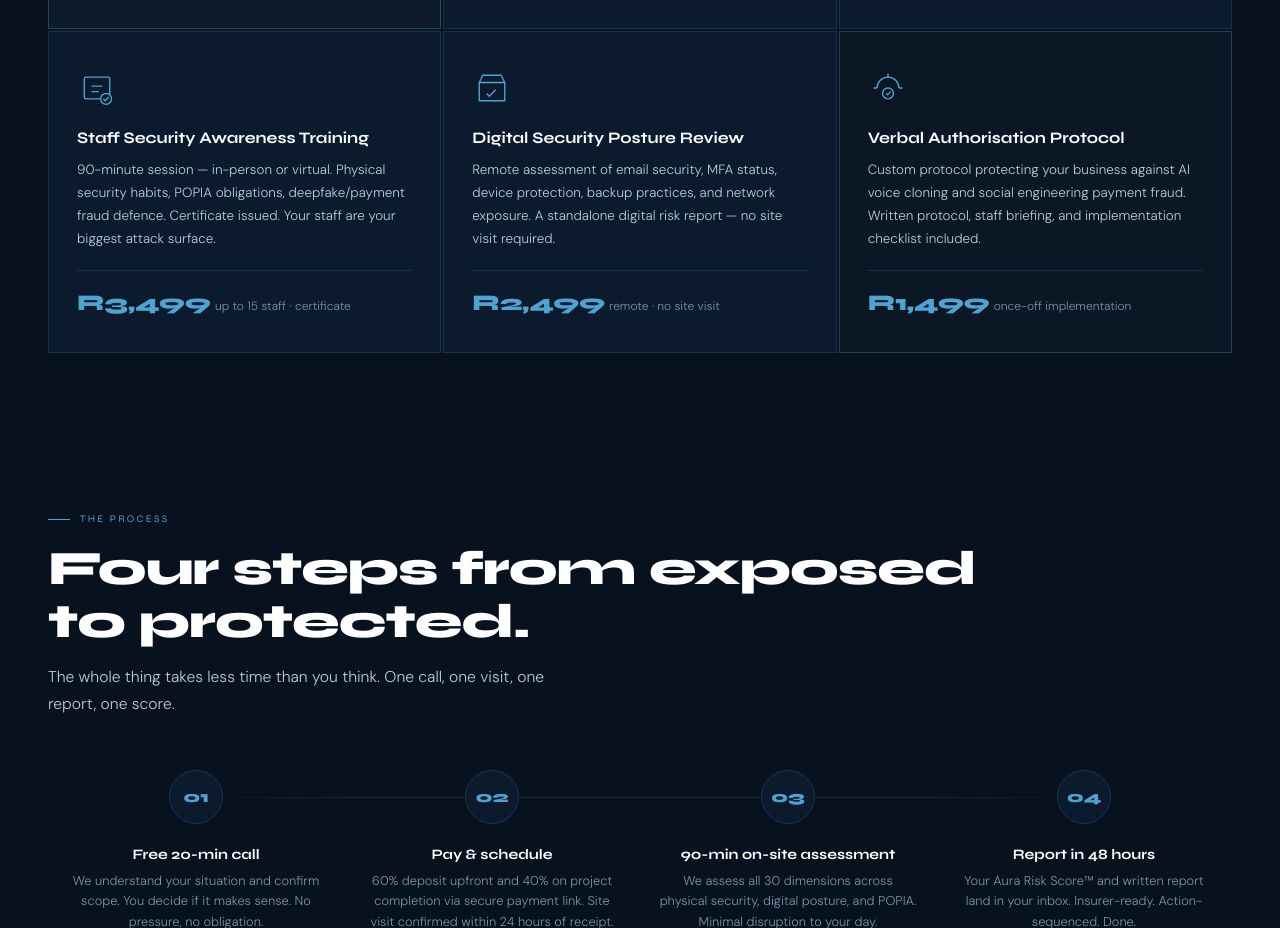
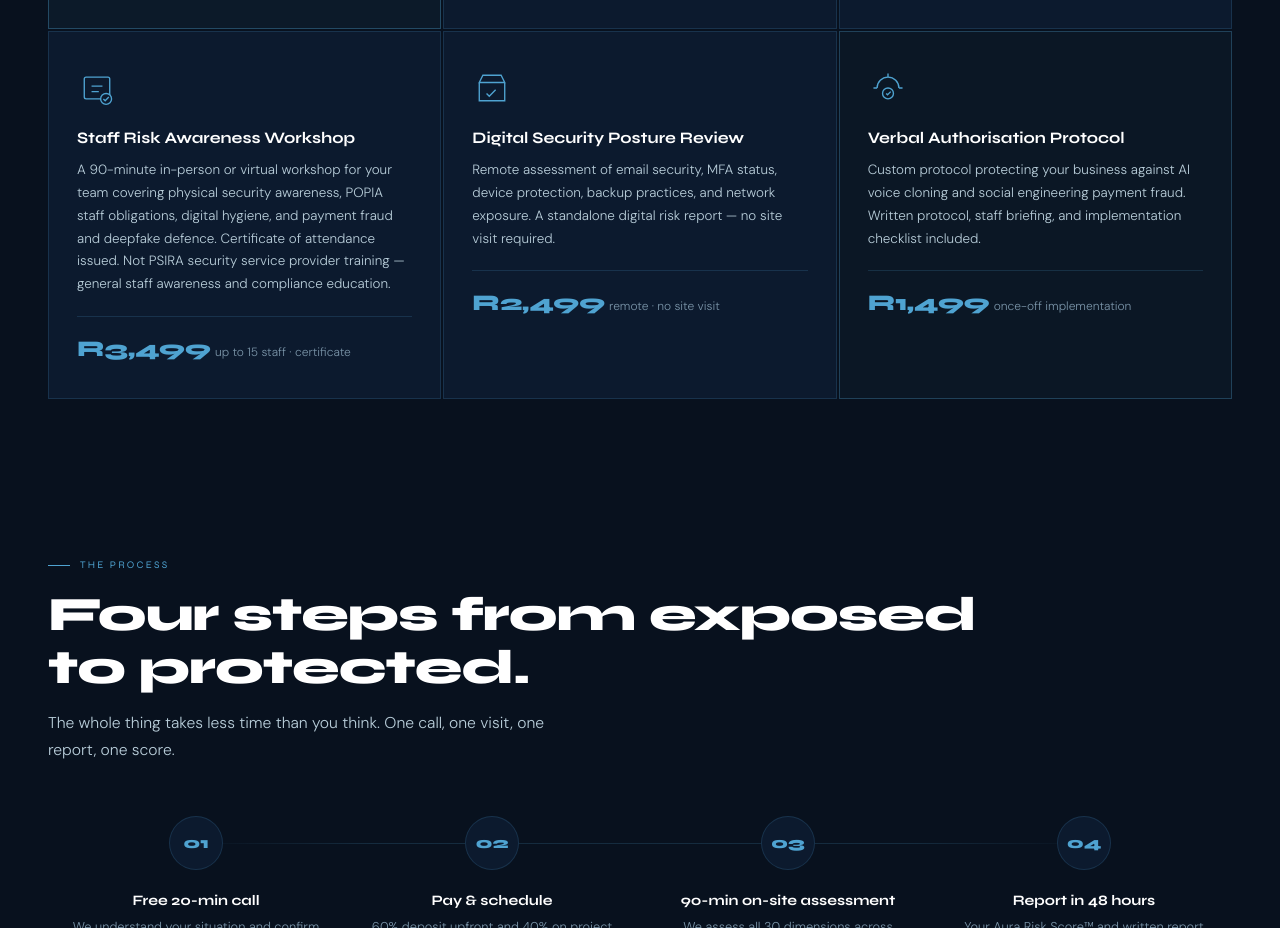
Before and after one commit to auraintelligence25/aura-landing-page, a plain HTML site: page index.html in a window 1280 px wide. Shown: the part 3580-4508 px from the top of the page. Drawn offline with Linux system fonts and the light colour scheme.

Commit message:
Update index.html
update offer

```diff
--- a/index.html
+++ b/index.html
@@ -831,8 +831,8 @@ footer{
         <circle cx="32" cy="34" r="6" fill="var(--navy2)" stroke="currentColor"/>
         <path d="M29 34l2 2 4-4"/>
       </svg>
-      <h3>Staff Security Awareness Training</h3>
-      <p>90-minute session — in-person or virtual. Physical security habits, POPIA obligations, deepfake/payment fraud defence. Certificate issued. Your staff are your biggest attack surface.</p>
+      <h3>Staff Risk Awareness Workshop</h3>
+      <p>A 90-minute in-person or virtual workshop for your team covering physical security awareness, POPIA staff obligations, digital hygiene, and payment fraud and deepfake defence. Certificate of attendance issued. Not PSIRA security service provider training — general staff awareness and compliance education.</p>
       <div class="service-price">
         <span class="amount">R3,499</span>
         <span class="period">up to 15 staff · certificate</span>
```
